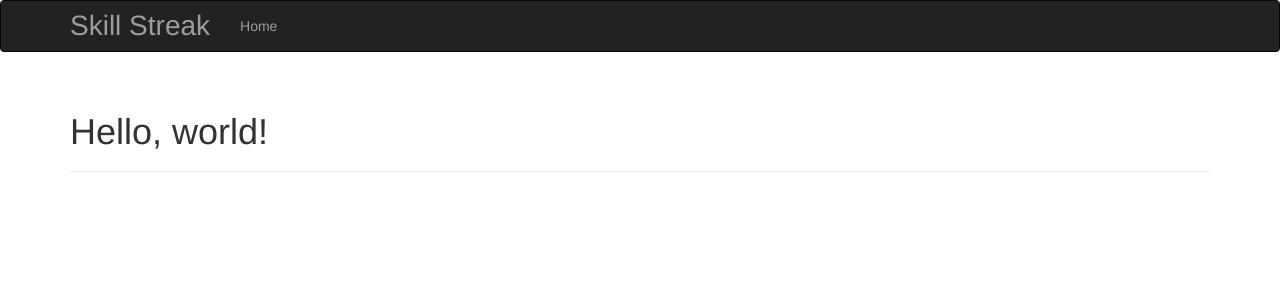
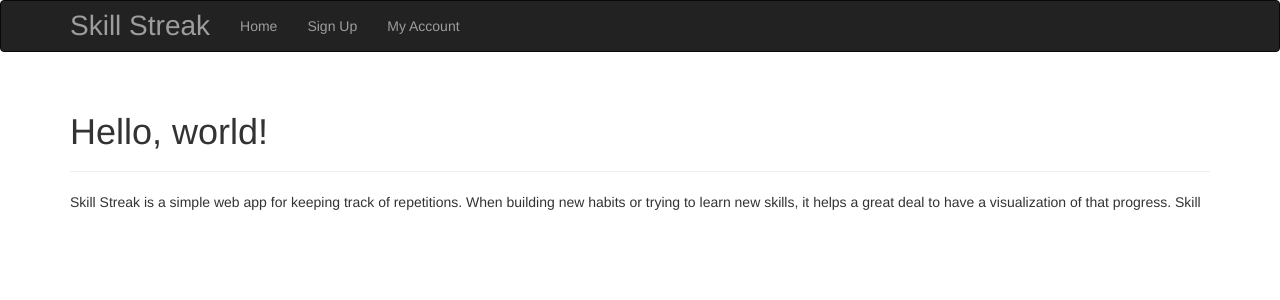
Before and after one commit to acecodes/skillstreak, a Flask app: page / in a window 1280 px wide. Shown: the top 300 px of the page. Run offline with Flask 2, Linux system fonts and the light colour scheme; some libraries are stand-ins or nearby versions.

Commit message:
Added items to navbar and created simple intro paragraph to index template

```diff
--- a/skillstreak.py
+++ b/skillstreak.py
@@ -86,4 +86,4 @@ def server_error(e):
 	return 'Aww snap, there was an internal error!', 500
 
 if __name__ == '__main__':
-	app.run(debug=True)
+	app.run(debug=True, port=8001)
--- a/templates/base.html
+++ b/templates/base.html
@@ -41,6 +41,8 @@
         <div class="navbar-collapse collapse">
             <ul class="nav navbar-nav">
                 <li><a href="/">Home</a></li>
+                <li><a href="/signup">Sign Up</a></li>
+                <li><a href="/user/User">My Account</a>
             </ul>
         </div>
     </div>
--- a/templates/index.html
+++ b/templates/index.html
@@ -6,4 +6,6 @@
         <h1>Hello, world!</h1>
     </div>
 
+    Skill Streak is a simple web app for keeping track of repetitions. When building new habits or trying to learn new skills, it helps a great deal to have a visualization of that progress. Skill
+
 {% endblock %}
```
